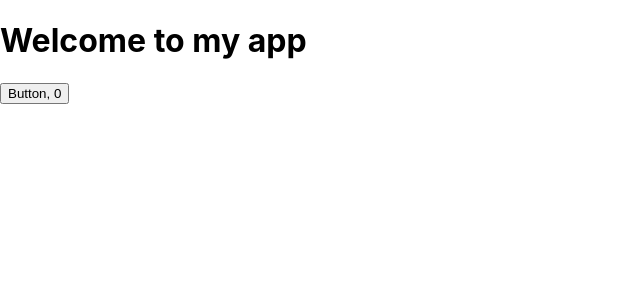
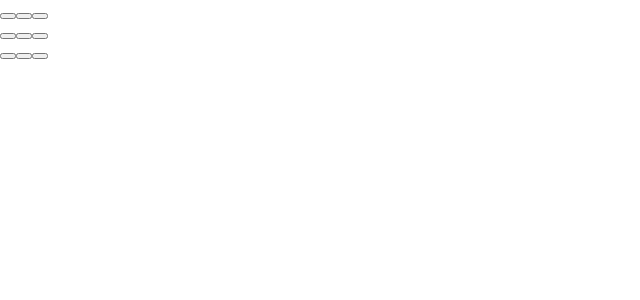
Before and after one commit to rodoshi16/ReactJS-, a React (Create React App) app: page / in a window 1280 px wide. Shown: the top 300 px of the page, without its empty margins (0-640 px from the left). Built offline with nearby package versions, Linux system fonts and the light colour scheme.

Commit message:
Tic-tac-toe game board built

```diff
--- a/src/App.js
+++ b/src/App.js
@@ -1,27 +1,32 @@
+import { Fragment, useState } from "react";
 
-import {useState} from "react";
 
-function MyButton() {
-  const [count, setCount] = useState(0);
-
-  function handleClick() {
-    setCount(count +1);
-  }
-
+function Square({value, onSquareClick}) {
   return (
-    <button onClick={handleClick}>
-      Button, {count}
-    </button>
+    <button className="Square" onClick={onSquareClick}>{value}</button>
   );
 }
 
-function MyApp() {
+export default function Board() {
+  const [squares, SetSquares] = useState(Array(9).fill(null));
   return (
-    <div>
-      <h1>Welcome to my app</h1>
-      <MyButton />
+    <>
+    <div className="board-row">
+      <Square value={squares[0]}/>
+      <Square value={squares[1]}/>
+      <Square value={squares[2]}/>
     </div>
-  );
+    <div className="board-row">
+      <Square value={squares[3]}/>
+      <Square value={squares[4]}/>
+      <Square value={squares[5]}/>
+    </div>
+    <div className="board-row">
+      <Square value={squares[6]}/>
+      <Square value={squares[7]}/>
+      <Square value={squares[8]}/>
+    </div>
+    </>
+
+  )
 }
-
-export default MyApp;
```
